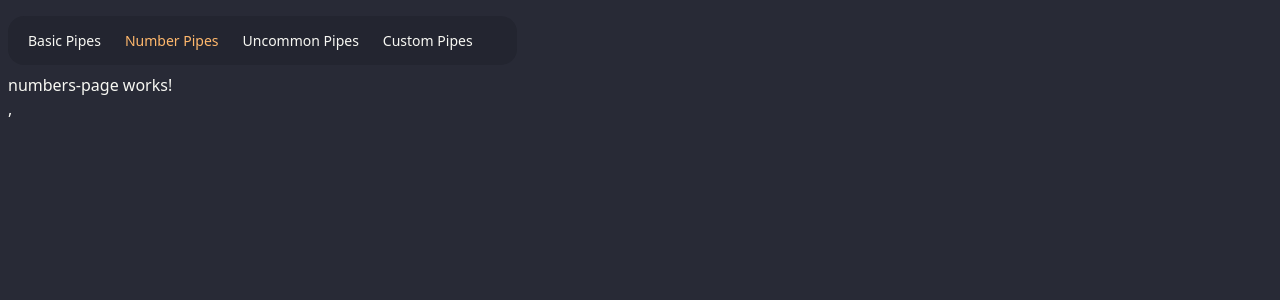
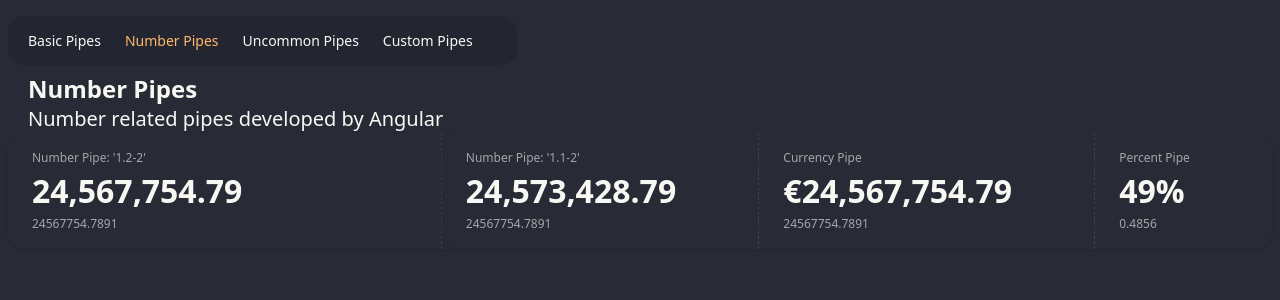
Before and after one commit to caindra/angular, an Angular app in the folder 04-pipes-app/: page /numbers in a window 1280 px wide. Shown: the top 300 px of the page. Built offline with nearby package versions, Linux system fonts and the light colour scheme.

Commit message:
Decimal, Percent y Currency Pipes

```diff
--- a/04-pipes-app/src/app/pages/numbers-page/numbers-page.component.html
+++ b/04-pipes-app/src/app/pages/numbers-page/numbers-page.component.html
@@ -1 +1,31 @@
-<p>numbers-page works!</p>,
+<section class="mx-5">
+  <h1 class="text-2xl font-bold">Number Pipes</h1>
+  <h3 class="text-xl font-light">Number related pipes developed by Angular</h3>
+</section>
+
+<div class="stats stats-vertical lg:stats-horizontal shadow w-full">
+  <div class="stat">
+    <div class="stat-title">Number Pipe: '1.2-2'</div>
+    <div class="stat-value">{{totalSells() | number: '1.2-2'}}</div>
+    <div class="stat-desc">{{totalSells()}}</div>
+  </div>
+
+<div class="stats stats-vertical lg:stats-horizontal shadow w-full">
+  <div class="stat">
+    <div class="stat-title">Number Pipe: '1.1-2'</div>
+    <div class="stat-value">{{totalSells() + 5674 | number: '1.1-2'}}</div>
+    <div class="stat-desc">{{totalSells()}}</div>
+  </div>
+
+  <div class="stat">
+    <div class="stat-title">Currency Pipe</div>
+    <div class="stat-value">{{totalSells() | currency: 'EUR' : 'symbol-narrow' : '1.2-2'}}</div>
+    <div class="stat-desc">{{totalSells()}}</div>
+  </div>
+
+    <div class="stat">
+    <div class="stat-title">Percent Pipe</div>
+    <div class="stat-value">{{percent() | percent}}</div>
+    <div class="stat-desc">{{percent()}}</div>
+  </div>
+</div>
--- a/04-pipes-app/src/app/pages/numbers-page/numbers-page.component.ts
+++ b/04-pipes-app/src/app/pages/numbers-page/numbers-page.component.ts
@@ -1,9 +1,17 @@
-import { ChangeDetectionStrategy, Component } from '@angular/core';
+import { CurrencyPipe, DecimalPipe, PercentPipe } from '@angular/common';
+import { ChangeDetectionStrategy, Component, signal } from '@angular/core';
 
 @Component({
   selector: 'app-numbers-page',
-  imports: [],
+  imports: [
+    DecimalPipe,
+    CurrencyPipe,
+    PercentPipe
+  ],
   templateUrl: './numbers-page.component.html',
   changeDetection: ChangeDetectionStrategy.OnPush,
 })
-export default class NumbersPageComponent { }
+export default class NumbersPageComponent {
+  totalSells = signal<number>(24_567_754.7891);
+  percent = signal<number>(0.4856);
+}
```
